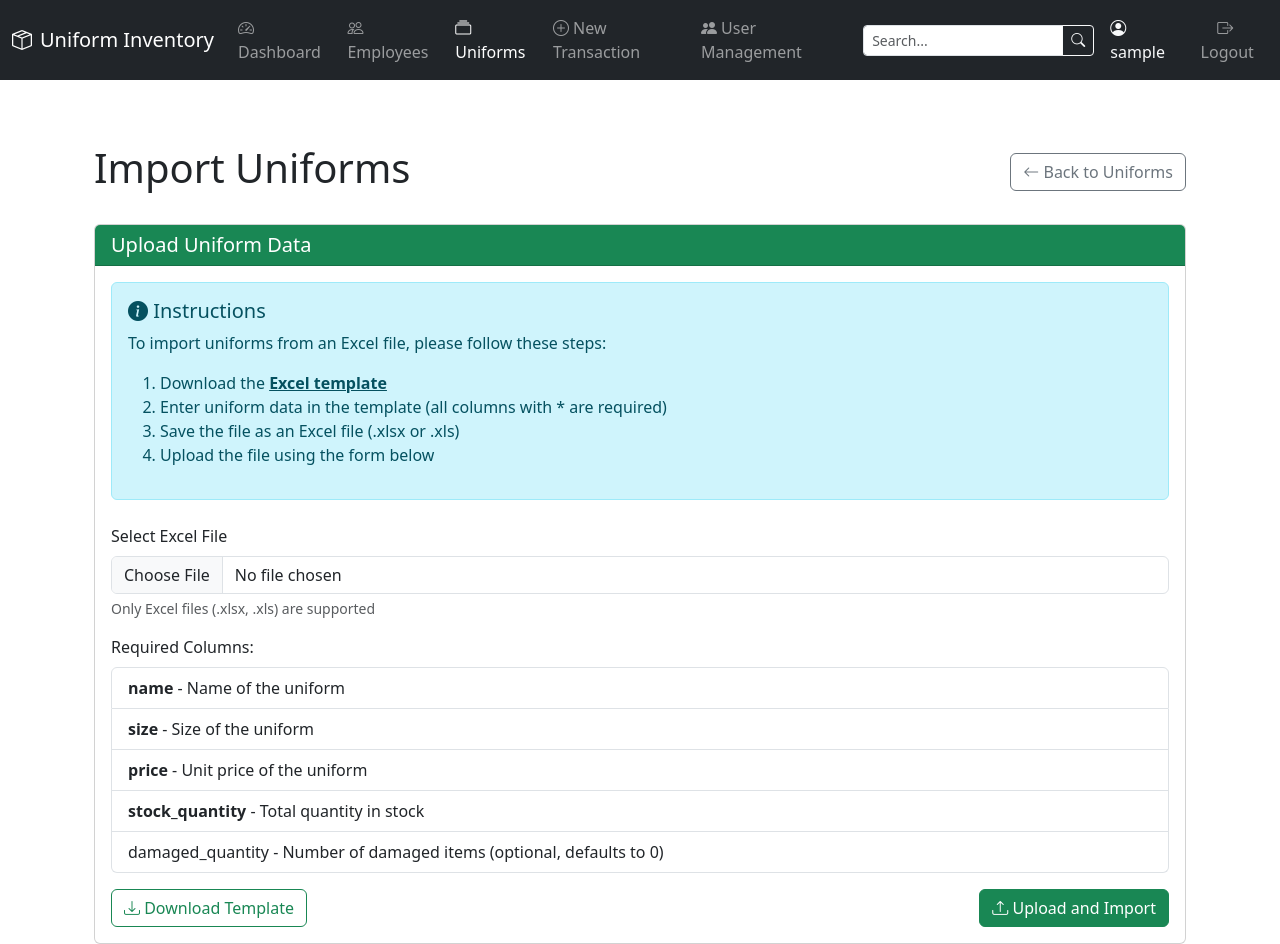
After one commit to KaranKumar1811/Inventory-System, a Django app: page /inventory/uniforms/import/ in a window 1280 px wide. The commit adds this page. Run offline with Django 5.2, Linux system fonts and the light colour scheme; the visitor is signed in with stand-in values (Sample User, id 1).

Commit message:
Add Excel import functionality for employees and uniforms

```diff
--- a/inventory/forms.py
+++ b/inventory/forms.py
@@ -5,6 +5,7 @@ from django.contrib.auth.forms import UserCreationForm
 from django.contrib.auth.models import User, Group, Permission
 from django.contrib.contenttypes.models import ContentType
 from django.db.models import Q
+from django.core.validators import FileExtensionValidator
 
 class SearchForm(forms.Form):
     query = forms.CharField(
@@ -252,3 +253,20 @@ class UserRoleForm(forms.Form):
         # Assign permissions to user
         for perm in inventory_permissions:
             user.user_permissions.add(perm)
+
+class ImportFileForm(forms.Form):
+    """Form for uploading Excel files to import data."""
+    file = forms.FileField(
+        label='Select Excel File',
+        help_text='Only Excel files (.xlsx, .xls) are supported',
+        validators=[
+            FileExtensionValidator(allowed_extensions=['xlsx', 'xls'])
+        ]
+    )
+
+    def clean_file(self):
+        file = self.cleaned_data.get('file')
+        if file:
+            if not file.name.endswith(('.xlsx', '.xls')):
+                raise forms.ValidationError('Unsupported file format. Please upload an Excel file (.xlsx, .xls).')
+        return file
--- a/inventory/templates/inventory/employee_list.html
+++ b/inventory/templates/inventory/employee_list.html
@@ -61,6 +61,10 @@
 <div class="card">
   <div class="card-header d-flex justify-content-between align-items-center">
     <h2 class="mb-0">Employees</h2>
+    <div>
+      <a href="{% url 'inventory:import_employees' %}" class="btn btn-success me-2">
+        <i class="bi bi-file-earmark-excel me-1"></i>Import from Excel
+      </a>
       <!-- Comment out the add button until the view is implemented -->
       <!--
       <button type="button" class="btn btn-primary" data-bs-toggle="modal" data-bs-target="#addEmployeeModal">
@@ -70,6 +74,7 @@
       <a href="{% url 'admin:inventory_employee_add' %}" class="btn btn-primary" target="_blank">
         <i class="bi bi-person-plus me-1"></i>Add New Employee (Admin)
       </a>
+    </div>
   </div>
   <div class="card-body">
     <div class="table-responsive">
--- /dev/null
+++ b/inventory/templates/inventory/import_uniforms.html
@@ -0,0 +1,78 @@
+{% extends 'base.html' %}
+{% load static %}
+
+{% block title %}Import Uniforms{% endblock %}
+
+{% block content %}
+<div class="container mt-4">
+  <div class="row">
+    <div class="col-12">
+      <div class="d-flex justify-content-between align-items-center mb-4">
+        <h1>Import Uniforms</h1>
+        <a href="{% url 'inventory:uniform_list' %}" class="btn btn-outline-secondary">
+          <i class="bi bi-arrow-left"></i> Back to Uniforms
+        </a>
+      </div>
+
+      <div class="card">
+        <div class="card-header bg-success text-white">
+          <h5 class="mb-0">Upload Uniform Data</h5>
+        </div>
+        <div class="card-body">
+          <div class="alert alert-info">
+            <h5><i class="bi bi-info-circle-fill"></i> Instructions</h5>
+            <p>To import uniforms from an Excel file, please follow these steps:</p>
+            <ol>
+              <li>Download the <a href="{% url 'inventory:export_uniform_template' %}" class="alert-link">Excel template</a></li>
+              <li>Enter uniform data in the template (all columns with * are required)</li>
+              <li>Save the file as an Excel file (.xlsx or .xls)</li>
+              <li>Upload the file using the form below</li>
+            </ol>
+          </div>
+
+          <form method="post" enctype="multipart/form-data" class="mt-4">
+            {% csrf_token %}
+
+            <div class="mb-3">
+              <label for="{{ form.file.id_for_label }}" class="form-label">{{ form.file.label }}</label>
+              <input type="file" name="{{ form.file.name }}" id="{{ form.file.id_for_label }}"
+                     class="form-control {% if form.file.errors %}is-invalid{% endif %}"
+                     accept=".xlsx,.xls">
+              {% if form.file.help_text %}
+                <div class="form-text">{{ form.file.help_text }}</div>
+              {% endif %}
+              {% if form.file.errors %}
+                <div class="invalid-feedback">
+                  {% for error in form.file.errors %}
+                    {{ error }}
+                  {% endfor %}
+                </div>
+              {% endif %}
+            </div>
+
+            <div class="mb-3">
+              <label class="form-label">Required Columns:</label>
+              <ul class="list-group">
+                <li class="list-group-item"><strong>name</strong> - Name of the uniform</li>
+                <li class="list-group-item"><strong>size</strong> - Size of the uniform</li>
+                <li class="list-group-item"><strong>price</strong> - Unit price of the uniform</li>
+                <li class="list-group-item"><strong>stock_quantity</strong> - Total quantity in stock</li>
+                <li class="list-group-item">damaged_quantity - Number of damaged items (optional, defaults to 0)</li>
+              </ul>
+            </div>
+
+            <div class="d-flex justify-content-between">
+              <a href="{% url 'inventory:export_uniform_template' %}" class="btn btn-outline-success">
+                <i class="bi bi-download"></i> Download Template
+              </a>
+              <button type="submit" class="btn btn-success">
+                <i class="bi bi-upload"></i> Upload and Import
+              </button>
+            </div>
+          </form>
+        </div>
+      </div>
+    </div>
+  </div>
+</div>
+{% endblock %}
--- a/inventory/urls.py
+++ b/inventory/urls.py
@@ -21,6 +21,11 @@ from .views import (
     # EmployeeDeleteView,
     # UniformDeleteView,
     damaged_items_report,
+    # Import/Export views
+    import_employees,
+    import_uniforms,
+    export_employee_template,
+    export_uniform_template,
 )
 
 app_name = 'inventory'
@@ -64,4 +69,10 @@ urlpatterns = [
     path('transaction/new/', MultiItemTransactionCreateView.as_view(), name='transaction_create'),
     path('transaction-item/<int:pk>/return/', process_item_return, name='item_return'),
     path('damaged-items/', damaged_items_report, name='damaged_items_report'),
+
+    # Import/Export Routes
+    path('employees/import/', import_employees, name='import_employees'),
+    path('employees/template/', export_employee_template, name='export_employee_template'),
+    path('uniforms/import/', import_uniforms, name='import_uniforms'),
+    path('uniforms/template/', export_uniform_template, name='export_uniform_template'),
 ]
--- a/inventory/views.py
+++ b/inventory/views.py
@@ -9,12 +9,14 @@ import io
 from xhtml2pdf import pisa
 from django.utils import timezone
 from django.db.models import Sum, Count, Q, F
-from .forms import ReturnTransactionForm, MultiItemTransactionForm, TransactionItemFormSet, SearchForm, CustomUserCreationForm, UserRoleForm
+from .forms import ReturnTransactionForm, MultiItemTransactionForm, TransactionItemFormSet, SearchForm, CustomUserCreationForm, UserRoleForm, ImportFileForm
 from django.contrib import messages
-from django.contrib.auth.decorators import login_required
+from django.contrib.auth.decorators import login_required, user_passes_test
 from django.views.generic.edit import FormView, UpdateView
 import datetime
 from django.contrib.auth.models import User
+import pandas as pd
+from django.db import transaction, IntegrityError
 
 # --- Search View ---
 class SearchView(LoginRequiredMixin, UserPassesTestMixin, TemplateView):
@@ -717,3 +719,221 @@ def damaged_items_report(request):
     }
 
     return render(request, 'inventory/damaged_items_report.html', context)
+
+@login_required
+@user_passes_test(lambda u: u.is_staff or u.is_superuser)
+def import_employees(request):
+    """View to handle importing employees from Excel file."""
+    if request.method == 'POST':
+        form = ImportFileForm(request.POST, request.FILES)
+        if form.is_valid():
+            try:
+                # Process the Excel file
+                excel_file = request.FILES['file']
+                df = pd.read_excel(excel_file)
+
+                # Validate required columns
+                required_columns = ['employee_id', 'first_name', 'last_name']
+                for column in required_columns:
+                    if column not in df.columns:
+                        messages.error(request, f"Missing required column: {column}")
+                        return redirect('inventory:import_employees')
+
+                # Track results
+                success_count = 0
+                error_count = 0
+                errors = []
+
+                # Process each row in the dataframe
+                with transaction.atomic():
+                    for index, row in df.iterrows():
+                        try:
+                            # Extract data from the row
+                            employee_data = {
+                                'employee_id': str(row['employee_id']).strip(),
+                                'first_name': str(row['first_name']).strip(),
+                                'last_name': str(row['last_name']).strip(),
+                                'email': str(row.get('email', '')).strip() if pd.notna(row.get('email', '')) else None,
+                                'phone': str(row.get('phone', '')).strip() if pd.notna(row.get('phone', '')) else None
+                            }
+
+                            # Skip blank rows
+                            if not employee_data['employee_id'] or not employee_data['first_name'] or not employee_data['last_name']:
+                                continue
+
+                            # Check if employee already exists
+                            employee, created = Employee.objects.update_or_create(
+                                employee_id=employee_data['employee_id'],
+                                defaults={
+                                    'first_name': employee_data['first_name'],
+                                    'last_name': employee_data['last_name'],
+                                    'email': employee_data['email'],
+                                    'phone': employee_data['phone']
+                                }
+                            )
+
+                            if created:
+                                success_count += 1
+                            else:
+                                # Updated existing employee
+                                success_count += 1
+
+                        except Exception as e:
+                            error_count += 1
+                            errors.append(f"Row {index+2}: {str(e)}")
+
+                # Report results
+                if success_count > 0:
+                    messages.success(request, f"Successfully imported {success_count} employees.")
+                if error_count > 0:
+                    messages.warning(request, f"Encountered {error_count} errors during import.")
+                    for error in errors[:10]:  # Show first 10 errors
+                        messages.error(request, error)
+                    if len(errors) > 10:
+                        messages.error(request, f"... and {len(errors) - 10} more errors.")
+
+                return redirect('inventory:employee_list')
+
+            except Exception as e:
+                messages.error(request, f"Error processing file: {str(e)}")
+    else:
+        form = ImportFileForm()
+
+    return render(request, 'inventory/import_employees.html', {'form': form})
+
+@login_required
+@user_passes_test(lambda u: u.is_staff or u.is_superuser)
+def import_uniforms(request):
+    """View to handle importing uniforms from Excel file."""
+    if request.method == 'POST':
+        form = ImportFileForm(request.POST, request.FILES)
+        if form.is_valid():
+            try:
+                # Process the Excel file
+                excel_file = request.FILES['file']
+                df = pd.read_excel(excel_file)
+
+                # Validate required columns
+                required_columns = ['name', 'size', 'price', 'stock_quantity']
+                for column in required_columns:
+                    if column not in df.columns:
+                        messages.error(request, f"Missing required column: {column}")
+                        return redirect('inventory:import_uniforms')
+
+                # Track results
+                success_count = 0
+                error_count = 0
+                errors = []
+
+                # Process each row in the dataframe
+                with transaction.atomic():
+                    for index, row in df.iterrows():
+                        try:
+                            # Extract data from the row
+                            name = str(row['name']).strip()
+                            size = str(row['size']).strip()
+
+                            # Skip blank rows
+                            if not name or not size:
+                                continue
+
+                            # Convert price and quantities to correct types
+                            try:
+                                price = float(row['price'])
+                                stock_quantity = int(row['stock_quantity']) if pd.notna(row['stock_quantity']) else 0
+                                damaged_quantity = int(row.get('damaged_quantity', 0)) if pd.notna(row.get('damaged_quantity', 0)) else 0
+                            except ValueError:
+                                error_count += 1
+                                errors.append(f"Row {index+2}: Invalid numeric values")
+                                continue
+
+                            # Check if uniform already exists
+                            uniform, created = Uniform.objects.update_or_create(
+                                name=name,
+                                size=size,
+                                defaults={
+                                    'price': price,
+                                    'stock_quantity': stock_quantity,
+                                    'damaged_quantity': damaged_quantity
+                                }
+                            )
+
+                            if created:
+                                success_count += 1
+                            else:
+                                # Updated existing uniform
+                                success_count += 1
+
+                        except IntegrityError:
+                            error_count += 1
+                            errors.append(f"Row {index+2}: Duplicate entry for {name} - {size}")
+                        except Exception as e:
+                            error_count += 1
+                            errors.append(f"Row {index+2}: {str(e)}")
+
+                # Report results
+                if success_count > 0:
+                    messages.success(request, f"Successfully imported {success_count} uniforms.")
+                if error_count > 0:
+                    messages.warning(request, f"Encountered {error_count} errors during import.")
+                    for error in errors[:10]:  # Show first 10 errors
+                        messages.error(request, error)
+                    if len(errors) > 10:
+                        messages.error(request, f"... and {len(errors) - 10} more errors.")
+
+                return redirect('inventory:uniform_list')
+
+            except Exception as e:
+                messages.error(request, f"Error processing file: {str(e)}")
+    else:
+        form = ImportFileForm()
+
+    return render(request, 'inventory/import_uniforms.html', {'form': form})
+
+@login_required
+@user_passes_test(lambda u: u.is_staff or u.is_superuser)
+def export_employee_template(request):
+    """Generate a template Excel file for employee imports."""
+    # Create a DataFrame with the column headers
+    df = pd.DataFrame(columns=['employee_id', 'first_name', 'last_name', 'email', 'phone'])
+
+    # Add sample data
+    sample_data = [
+        {'employee_id': 'EMP001', 'first_name': 'John', 'last_name': 'Doe', 'email': 'john.doe@example.com', 'phone': '555-123-4567'},
+        {'employee_id': 'EMP002', 'first_name': 'Jane', 'last_name': 'Smith', 'email': 'jane.smith@example.com', 'phone': '555-987-6543'}
+    ]
+    df = pd.concat([df, pd.DataFrame(sample_data)], ignore_index=True)
+
+    # Create a response with the Excel file
+    response = HttpResponse(content_type='application/vnd.openxmlformats-officedocument.spreadsheetml.sheet')
+    response['Content-Disposition'] = 'attachment; filename=employee_import_template.xlsx'
+
+    # Write the DataFrame to the response
+    with pd.ExcelWriter(response, engine='openpyxl') as writer:
+        df.to_excel(writer, index=False, sheet_name='Employees')
+
+    return response
+
+@login_required
+@user_passes_test(lambda u: u.is_staff or u.is_superuser)
+def export_uniform_template(request):
+    """Generate a template Excel file for uniform imports."""
+    # Create a DataFrame with the column headers
+    df = pd.DataFrame(columns=['name', 'size', 'price', 'stock_quantity', 'damaged_quantity'])
+
+    # Add sample data
+    sample_data = [
+        {'name': 'Shirt', 'size': 'M', 'price': 25.99, 'stock_quantity': 50, 'damaged_quantity': 0},
+        {'name': 'Pants', 'size': 'L', 'price': 35.50, 'stock_quantity': 30, 'damaged_quantity': 2}
+    ]
+    df = pd.concat([df, pd.DataFrame(sample_data)], ignore_index=True)
+
+    # Create a response with the Excel file
+    response = HttpResponse(content_type='application/vnd.openxmlformats-officedocument.spreadsheetml.sheet')
+    response['Content-Disposition'] = 'attachment; filename=uniform_import_template.xlsx'
+
+    # Write the DataFrame to the response
+    with pd.ExcelWriter(response, engine='openpyxl') as writer:
+        df.to_excel(writer, index=False, sheet_name='Uniforms')
+
+    return response
--- a/requirements.txt
+++ b/requirements.txt
@@ -1,3 +1,5 @@
 Django>=5.1.6
 xhtml2pdf>=0.2.13
 django-widget-tweaks>=1.5.0
+pandas>=2.2.0
+openpyxl>=3.1.5
```
Also changed, not shown: inventory/templates/inventory/import_employees.html (added, +78 -0 lines), inventory/templates/inventory/uniform_list.html (+8 -3 lines). Lines whose indentation alone changed are shown as unchanged.
